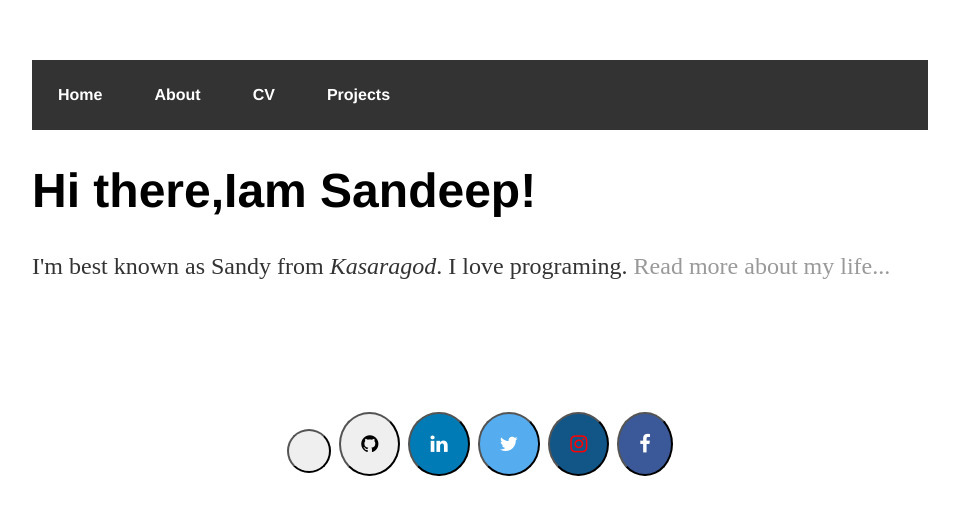
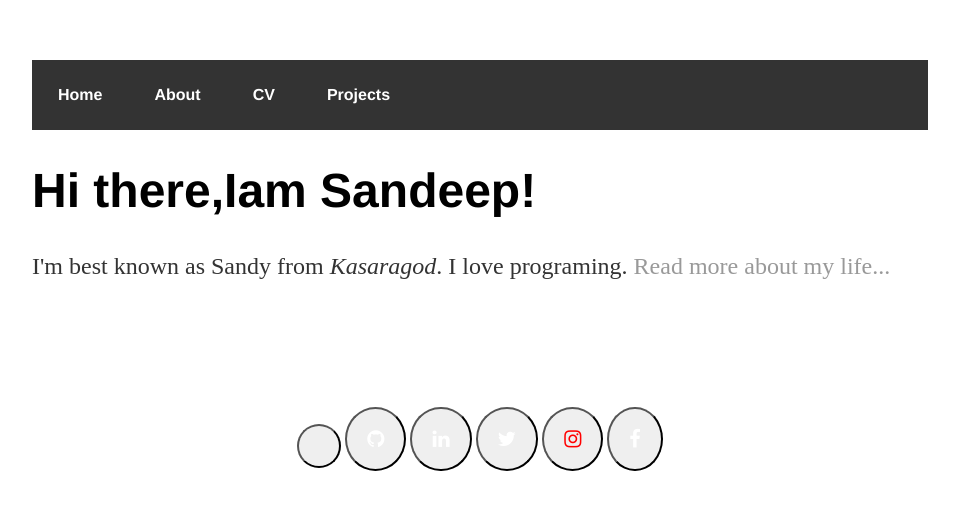
Before and after one commit to sandeepnayaks/sandeepnayaks.github.io, a Jekyll site: the page built from index.html, in a window 1280 px wide. Shown: the top 515 px of the page, without its empty margins (160-1119 px from the left). Built offline with Jekyll 4.4.1, drawn with Linux system fonts in a browser that asks for light colours.

Commit message:
Update main.css

```diff
--- a/css/main.css
+++ b/css/main.css
@@ -38,29 +38,36 @@ nav ul li a {
   font-size: 20px;
   text-align: center;
   text-decoration: none;
-  margin: 5px 2px;
+  //margin: 5px 2px;
   border-radius: 50%;
 }
 
 .fa:hover {
     opacity: 0.7;
 }
-
+.fa-envelop {
+ // background: grey;
+  color: white;
+}
+.fa-github {
+  //background: grey;
+  color: white;
+}
 .fa-facebook {
-  background: #3B5998;
+ // background: #3B5998;
   color: white;
 }
 
 .fa-twitter {
-  background: #55ACEE;
+  //background: #55ACEE;
   color: white;
 }
 .fa-linkedin {
-  background: #007bb5;
+  //background: #007bb5;
   color: white;
 }
 .fa-instagram {
-  background: #125688;
+  //background: #125688;
   color: red;
 }
 
```
